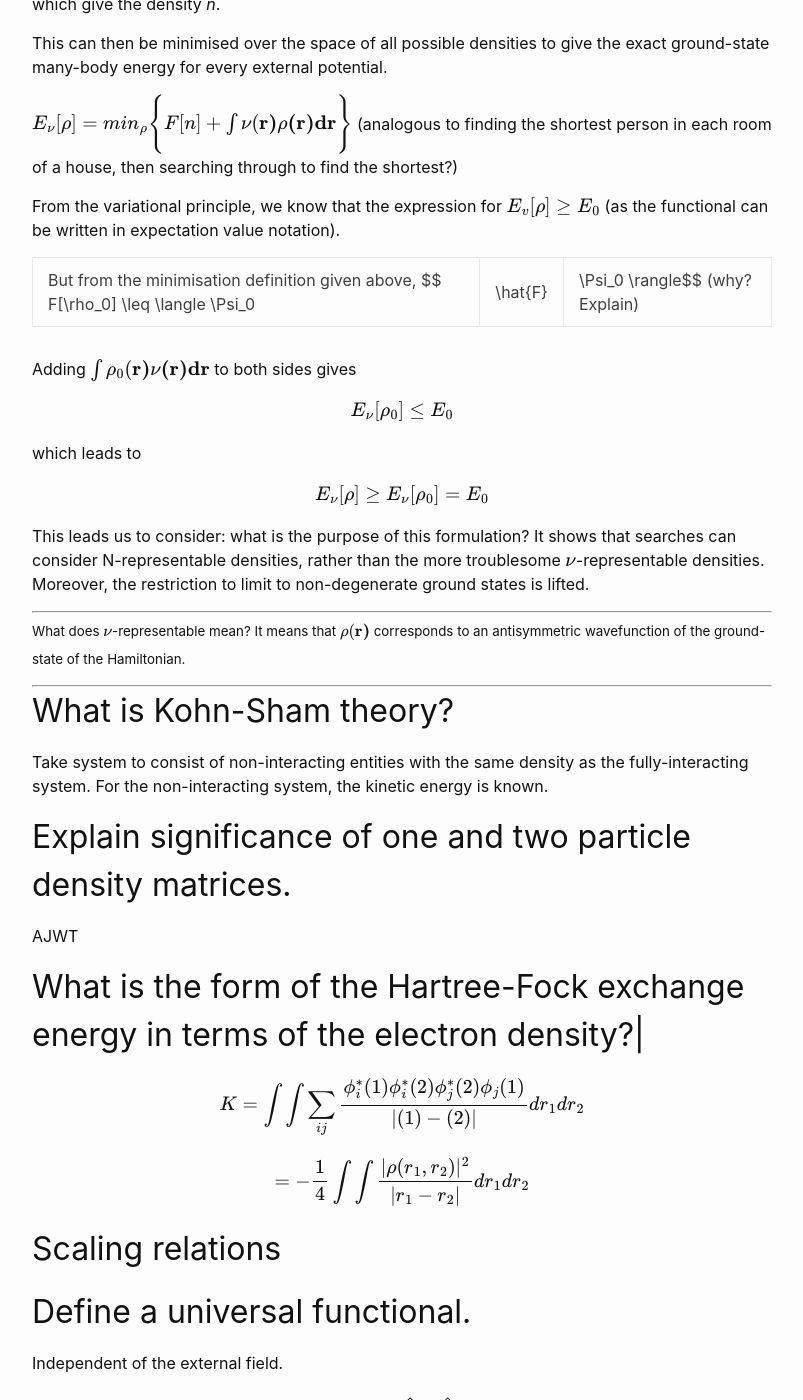
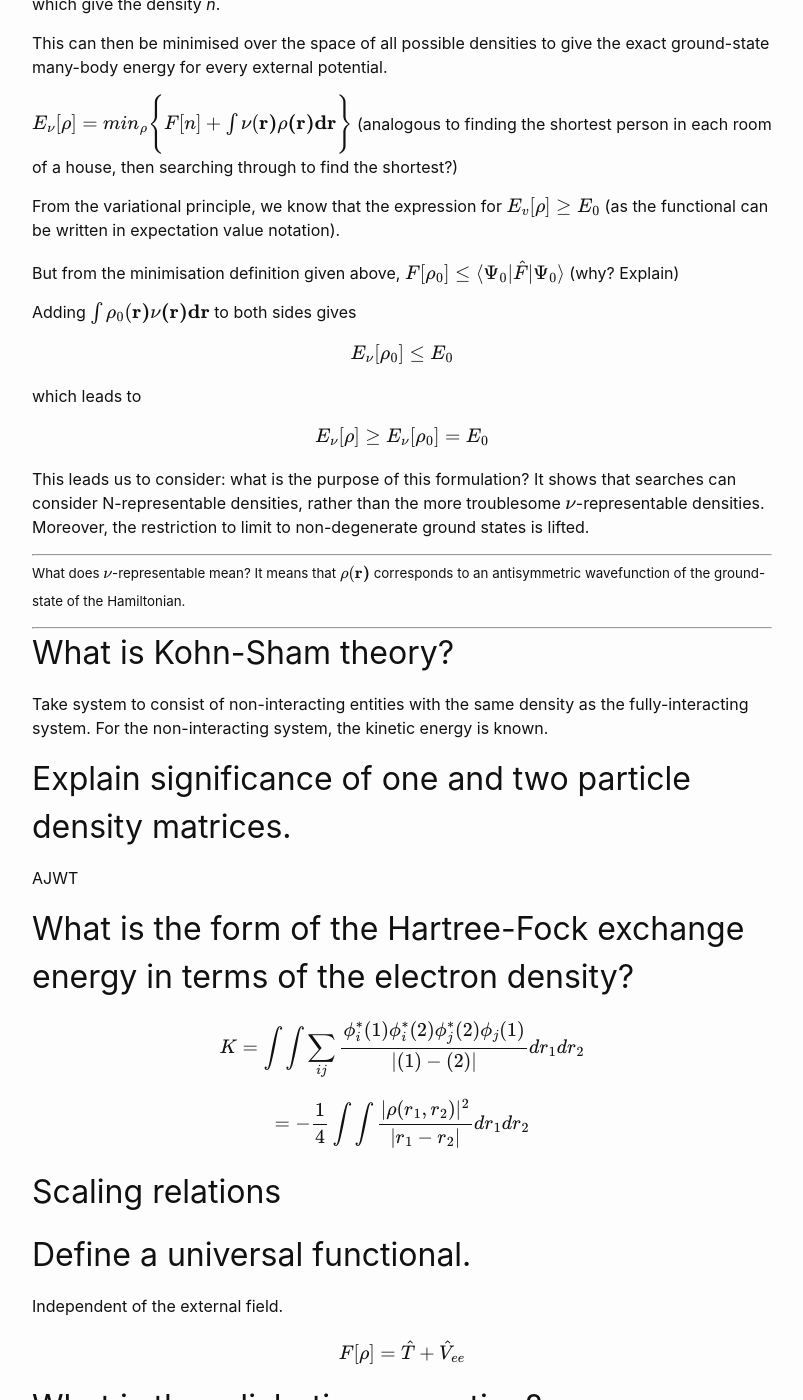
Before and after one commit to ghTracking/ghtracking.github.io, a Jekyll site: the page built from _C_Courses/C8.md, in a window 1280 px wide and 1400 px high, scrolled down 7098 px. Shown: the whole window, without its empty margins (238-1041 px from the left). Built offline with Jekyll 4.4.1, drawn with Linux system fonts in a browser that asks for light colours.

Commit message:
Changed math formatting - \vert instead of |

```diff
--- a/_C_Courses/C8.md
+++ b/_C_Courses/C8.md
@@ -265,7 +265,7 @@ $$ E_\nu[\rho] = min_{\rho} \Bigg\{ F[n] + \int\nu(\bf{r})\rho(\bf{r}) d\bf{r}
 
 From the variational principle, we know that the expression for $$E_v[\rho] \geq E_0$$ (as the functional can be written in expectation value notation).
 
-But from the minimisation definition given above, $$ F[\rho_0] \leq \langle \Psi_0 | \hat{F}| \Psi_0 \rangle$$ (why? Explain)
+But from the minimisation definition given above, $$ F[\rho_0] \leq \langle \Psi_0 \vert \hat{F}\vert \Psi_0 \rangle$$ (why? Explain)
 
 Adding $$ \int \rho_0(\bf{r})\nu(\bf{r})d\bf{r}$$ to both sides gives
 
@@ -290,7 +290,7 @@ Take system to consist of non-interacting entities with the same density as the
 ## Explain significance of one and two particle density matrices.
 AJWT
 
-## What is the form of the Hartree-Fock exchange energy in terms of the electron density?|
+## What is the form of the Hartree-Fock exchange energy in terms of the electron density?
 
 $$K = \int \int\sum_{i j} \frac{\phi_i^*(1)\phi_i^*(2)\phi_j^*(2)\phi_j(1)}{|(1)-(2)|} dr_1dr_2 $$
 
```
